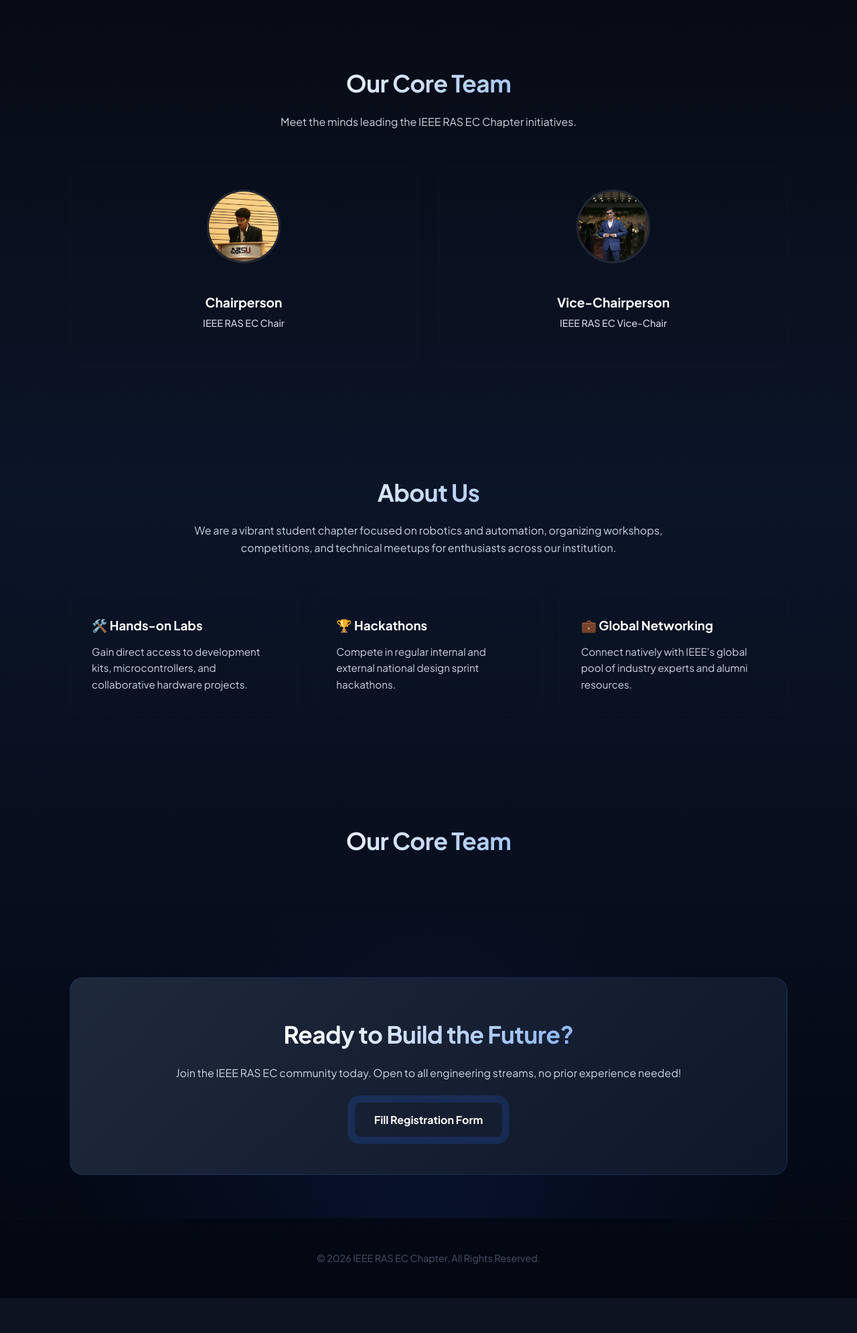
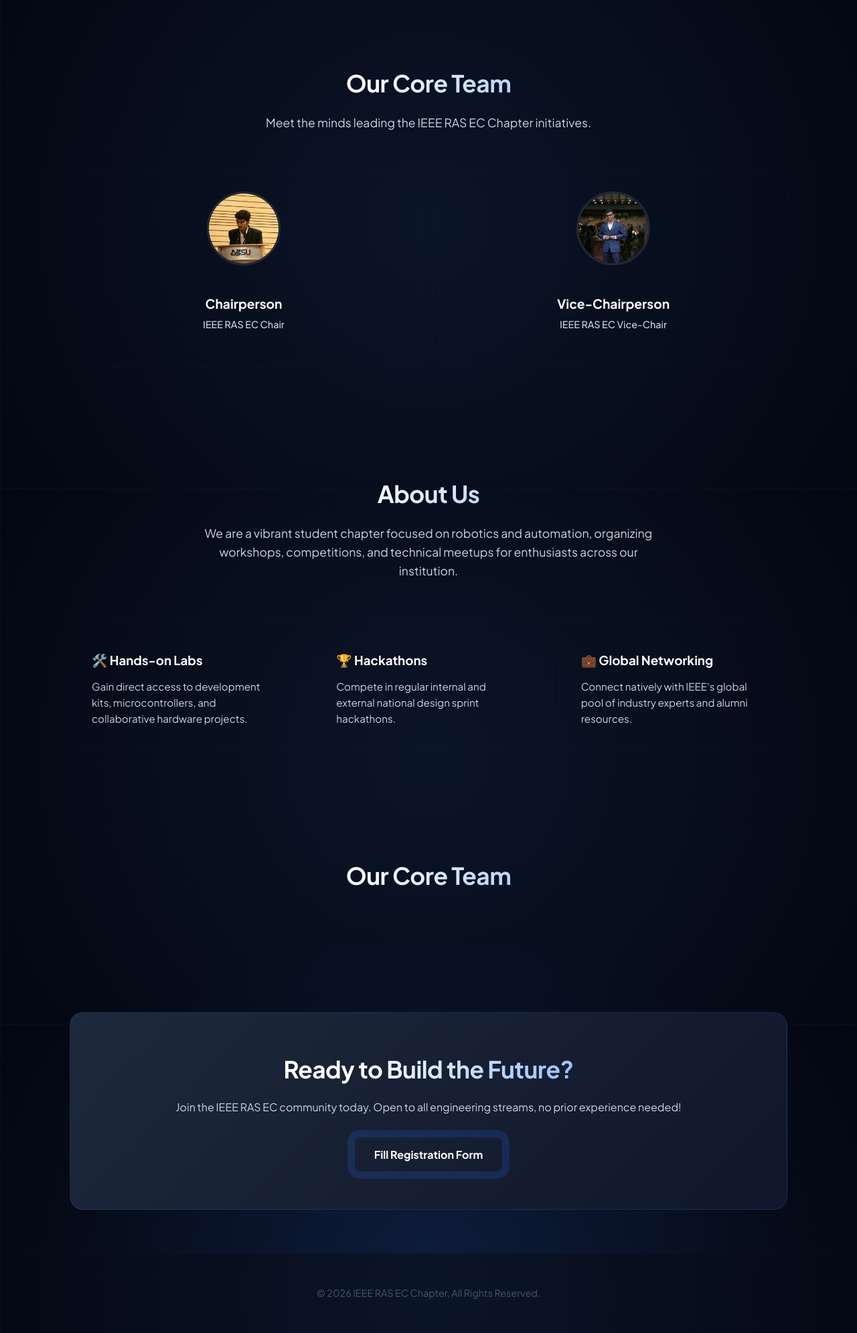
Before and after one commit to ModhakKGowda/ieee-ras-ec-site, a Flask app: page / in a window 1280 px wide. Shown: the part 71-2061 px from the top of the page at 67% size. Before the commit the page ends 2009 px from the top, so only its background shows below. Run offline with Flask 3, Linux system fonts and the light colour scheme.

Commit message:
Refine styles for body and headings in style.css
Updated body background and typography styles for improved aesthetics.

```diff
--- a/api/static/style.css
+++ b/api/static/style.css
@@ -9,28 +9,51 @@ html {
     scroll-behavior: smooth;
 }
 
-/* Core Page Canvas Configuration */
 body {
     font-family: 'Plus Jakarta Sans', system-ui, -apple-system, sans-serif;
-    color: #cbd5e1; /* Smooth light gray body text instead of harsh stark white */
+    color: #cbd5e1; /* Smooth tech gray instead of jarring stark white for paragraphs */
     line-height: 1.6;
     margin: 0;
     padding: 0;
 
-    /* True Dynamic Parallax Tech Scroll Canvas */
-    background: linear-gradient(180deg, #070a13 0%, #0b1528 40%, #030712 100%);
-    background-attachment: scroll; /* Keeps background relative to page content flow */
-    background-size: 100% 100%;
+    /* Premium Robotics Dark Grid Theme */
+    background-color: #070a13;
+    background-image:
+        linear-gradient(rgba(59, 130, 246, 0.05) 1px, transparent 1px),
+        linear-gradient(90deg, rgba(59, 130, 246, 0.05) 1px, transparent 1px),
+        radial-gradient(circle at 50% 50%, #0b1528 0%, #030712 100%);
+    background-size: 40px 40px, 40px 40px, 100% 100%;
+
+    /* Crucial Property: Makes the grid lines move at a different speed when scrolling */
+    background-attachment: local, local, fixed;
 }
 
-/* Enhancing Typography: Headings are no longer plain flat white */
+/* Eye-Catching Neon Tech Headings */
 h1, h2, .section-title {
-    color: #ffffff;
-    background: linear-gradient(135deg, #ffffff 30%, #3b82f6 100%);
+    background: linear-gradient(135deg, #ffffff 40%, #3b82f6 100%);
     -webkit-background-clip: text;
     -webkit-text-fill-color: transparent;
     font-weight: 800;
     letter-spacing: -0.5px;
+}
+
+/* Subsection & Card Titles Styling */
+h3, .card-title {
+    color: #f1f5f9; /* Clear, bright clean cream white */
+    font-weight: 700;
+    margin-top: 1rem;
+}
+
+/* Sub-text accents under headings or roles */
+.section-desc {
+    color: #94a3b8; /* Calmed down slate gray */
+    font-size: 1.1rem;
+}
+
+.role {
+    color: #60a5fa; /* Electric bright blue role highlights for your team */
+    font-weight: 600;
+    font-size: 0.95rem;
 }
 
 /* Card titles inside the team section */
```
